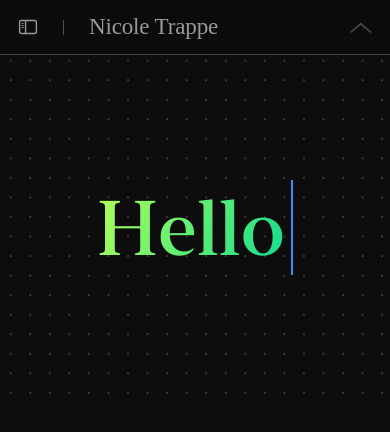
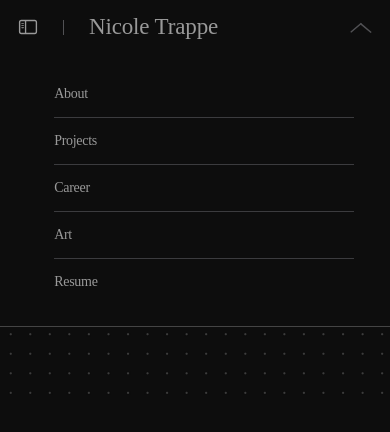
Before and after one commit to ntrappe/chaat, a React (Vite) app: page / in a window 390 px wide. Both pictures are taken after a click on the element 360 px from the left and 26 px from the top of the page. Shown: the top 432 px of the page. Built offline with nearby package versions, Linux system fonts and the light colour scheme; a web font is replaced by a local one.

Commit message:
finished nav header resize

```diff
--- a/src/GlassHeader.jsx
+++ b/src/GlassHeader.jsx
@@ -1,8 +1,8 @@
-import React, { useState } from 'react';
+import React, { useState, useEffect } from 'react';
 import styled from 'styled-components';
 
 /* Custom Colors */
-const borderGrey = '#d2d2d2';
+const borderGrey = '#444';
 const navHeight = '2.75rem'
 const asphalt = '#232128';
 const concrete = '#999';
@@ -31,12 +31,20 @@ const NavBackground = styled.div`
   background-color: rgba(13,13,13,0.6);
   transition: background-color .5s ease;
   transition-property: background-color,backdrop-filter,-webkit-backdrop-filter;
+  border-bottom: 0.8px solid #444;
+  // border-bottom: ${(props) => (props.$status === 'open' ? 'none' : '0.8px solid #444')};
 
   @supports ((-webkit-backdrop-filter: initial) or (backdrop-filter: initial)) {
     -webkit-backdrop-filter: saturate(180%) blur(20px);
     backdrop-filter: saturate(180%) blur(20px);
     transition: background-color .5s ease;
     transition-property: background-color,backdrop-filter,-webkit-backdrop-filter;
+  }
+
+  @media (max-width: 767px) {
+    min-height: ${(props) => (props.$status === 'open' ? '17em' : '100%')};
+    background-color: rgb(13,13,13);
+    // border-bottom: ${(props) => (props.$status === 'open' ? '0.8px solid #444' : 'none')};
   }
 }
 `;
@@ -120,7 +128,7 @@ const NavMenu = styled.div`
   flex: 1 1 auto;
   min-width: 0;
   font-size: .7rem;
-  line-height: 1;
+  line-height: 1.1;
   font-weight: 400;
   letter-spacing: -0.12px;
   color: ${mutedGrey};
@@ -165,14 +173,7 @@ const NavMenuOptions = styled.ul`
     padding: 0.88rem 1.88rem 1rem 1.88rem;
     opacity: ${(props) => (props.$status === 'open' ? '1' : '0')};
     transform: ${(props) => (props.$status === 'open' ? 'translateZ(0)' : 'translate3d(0,-150px,0)')};
-    transition-delay: ${(props) => (props.$status === 'open' ? '.2s,.4s' : '0s,0s')};
-
-    li {
-      opacity: ${(props) => (props.status === 'open' ? '1' : '0')};
-      transform: ${(props) => (props.status === 'open' ? 'translateZ(0)' : 'translate3d(0,-25px,0)')};
-      visibility: ${(props) => (props.status === 'open' ? 'visible' : 'hidden')};
-      transition: opacity 0.3s, transform 0.3s, visibility 0.3s; /* TODO maybe remove */
-    }
+    // transition-delay: ${(props) => (props.$status === 'open' ? '.2s,.4s' : '0s,0s')};
   }
 `;
 
@@ -189,9 +190,22 @@ const NavOption = styled.li`
   @media screen and (max-width:767px) {
     margin-left: 0;
     width: 100%;
-    transition: .5s ease;
+    transition: .5 ease;
     transition-property: transform, opacity;
     padding: 0;
+    line-height: 46px;
+    border-bottom: 1px solid;
+    border-color: rgba(81,81,84,0.7);
+    white-space: no-wrap;
+    font-weight: 300;
+
+    &:last-child {
+      border-bottom: none;
+    }
+
+    opacity: ${(props) => (props.$status === 'open' ? '1' : '0')};
+    transform: ${(props) => (props.$status === 'open' ? 'translateZ(0)' : 'translate3d(0,-25px,0)')};
+    visibility: ${(props) => (props.$status === 'open' ? 'visible' : 'hidden')};
   }
 `;
 
@@ -303,18 +317,14 @@ const SideNavToggleSeparator = styled.span`
 function GlassHeader() {
 
   const [selectedColor, setSelectedColor] = useState('green');
-   const handleColorClick = (color) => {
-    setSelectedColor(color);
-  }
-
   const [navStatus, setNavStatus] = useState('closed');
   const [sideBarStatus, setSideBarStatus] = useState('closed');
-  const [chevronDir, setChevronDir] = useState('down');
   const [sideBarOpen, setSideBarOpen] = useState('closed');
+  const [direction, setDirection] = useState('down');
+  const [status, setStatus] = useState('closed');
 
-  const handleChevronClick = () => {
-    setNavStatus((prevState) => (prevState === 'up' ? 'closed' : 'open'));
-    setChevronDir((prevState) => (prevState === 'up' ? 'down' : 'up'));
+  const handleColorClick = (color) => {
+    setSelectedColor(color);
   }
 
   const handleSideBarClick = () => {
@@ -322,11 +332,35 @@ function GlassHeader() {
     setSideBarOpen((prevState) => (prevState === 'closed' ? 'open' : 'closed'));
   }
 
+  const handleChevronClick = () => {
+    const newDirection = direction === 'up' ? 'down' : 'up';
+    console.log('click on ' + direction + ' --> ' + newDirection);
+    setDirection(newDirection);
+    setStatus(newDirection === 'down' ? 'closed' : 'open');
+  };
+
+  useEffect(() => {
+    const handleResize = () => {
+      if (window.innerWidth > 1023) {
+        setDirection('down');
+        setStatus('closed');
+      }
+    };
+
+    // Attach the event listener when the component mounts
+    window.addEventListener('resize', handleResize);
+
+    // Cleanup the event listener when the component unmounts
+    return () => {
+      window.removeEventListener('resize', handleResize);
+    }
+  }, []); // Empty dependency array ensures that this effect runs once on mount
+
   return (
     <>
-      <NavWrapper>
-        <NavBackground></NavBackground>
-        <NavContent $status={navStatus}>
+      <NavWrapper $status={status}>
+        <NavBackground id="nav-background" $status={status}></NavBackground>
+        <NavContent id="nav-content" $status={status}>
           <NavPre id="nav-pre">
             <SideNavToggleWrapper>
               <SideNavToggle id="sidenav-toggle" $status={sideBarOpen === 'closed' ? 'closed' : 'open'} onClick={handleSideBarClick}>
@@ -345,23 +379,23 @@ function GlassHeader() {
               <SideNavToggleSeparator className="separator"></SideNavToggleSeparator>
             </SideNavToggleWrapper>
           </NavPre>
-          <NavTitle $status={navStatus}>
+          <NavTitle id="nav-title" $status={status}>
             <LinkTitle href="nicoletrappe.com">Nicole Trappe</LinkTitle>
           </NavTitle>
-          <NavMenu $status={navStatus}>
-            <NavMenuTray $status={navStatus}>
-              <NavMenuOptions $status={navStatus}>
-                <NavOption>About</NavOption>
-                <NavOption>Projects</NavOption>
-                <NavOption>Career</NavOption>
-                <NavOption>Art</NavOption>
-                <NavOption>Resume</NavOption>
+          <NavMenu id="nav-menu" $status={status}>
+            <NavMenuTray id="nav-menu-tray" $status={status}>
+              <NavMenuOptions id="nav-menu-options" $status={status}>
+                <NavOption $status={status}>About</NavOption>
+                <NavOption $status={status}>Projects</NavOption>
+                <NavOption $status={status}>Career</NavOption>
+                <NavOption $status={status}>Art</NavOption>
+                <NavOption $status={status}>Resume</NavOption>
               </NavMenuOptions>
             </NavMenuTray>
           </NavMenu>
-          <NavActions>
+          <NavActions id="nav-actions">
             <NavMenuMobile>
-              <NavMenuChevron $direction={chevronDir === 'up' ? 'up' : 'down'} onClick={handleChevronClick}>
+              <NavMenuChevron id="chevron" $direction={direction} onClick={handleChevronClick}>
               </NavMenuChevron>
             </NavMenuMobile>
           </NavActions>
--- a/src/index.css
+++ b/src/index.css
@@ -9,7 +9,6 @@ header {
   height: var(--nav-height);
   z-index: 99;
   /* border-bottom: 0.8px solid var(--border-grey); */
-  border-bottom: 0.8px solid #444444;
 }
 
 @media screen and (max-width:767px) {
```
